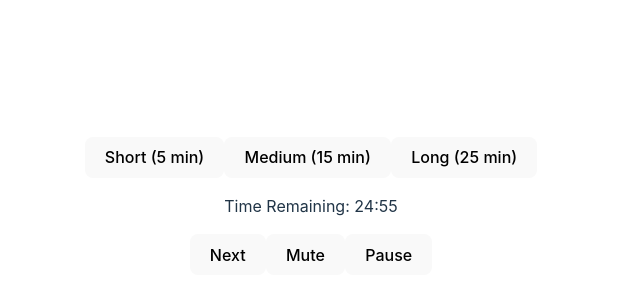
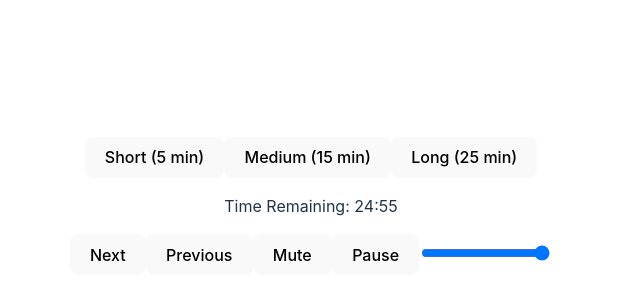
Before and after one commit to galenddavis/space-time-r, a React (Vite) app: page / in a window 1280 px wide. Shown: the part 194-494 px from the top of the page, without its empty margins (329-969 px from the left). Built offline with nearby package versions, Linux system fonts and the light colour scheme.

Commit message:
Fixed volume control, added prev and next buttons

```diff
--- a/src/components/videos/vid-player-test.tsx
+++ b/src/components/videos/vid-player-test.tsx
@@ -17,7 +17,7 @@
     const [vidSrc, setVidSrc] = useState<string>(video.id || Util.videos[playlistIdx].id)
     const [playing, setPlaying] = useState<boolean>(true)
     const [muted, setMuted] = useState<boolean>(false)
-    // const [volume, setVolume] = useState<number>(1)
+    const [volume, setVolume] = useState<number>(1)
 
     // useEffect(() => {
     //   setVidSrc(videoId)
@@ -29,7 +29,19 @@
 
 
     const nextTrack = () => {
-        setPlaylistIdx(playlistIdx + 1)
+        let nextIdx = playlistIdx + 1
+        if (nextIdx === Util.videos.length) {
+            nextIdx = 0
+        }
+        setPlaylistIdx(nextIdx)
+    }
+
+    const prevTrack = () => {
+        let prevIdx = playlistIdx - 1
+        if (prevIdx <= 0) {
+            prevIdx = Util.videos.length - 1
+        }
+        setPlaylistIdx(prevIdx)
     }
 
     const pauseVid = () => {
@@ -46,18 +58,29 @@
 
     return (
         <div>
+                <div className="controls-container">
+                    <button onClick={() => nextTrack()}>Next</button>
+                    <button onClick={() => prevTrack()}>Previous</button>
+                    <button onClick={() => muteTrack()}>Mute</button>
+                    <button onClick={() => pauseVid()}>{playing ? "Pause" : "Play"}</button>
+                    <input
+                        onChange={event => setVolume(Number(event.target.value))}
+                        type="range"
+                        name="Volume"
+                        id="Volume"
+                        min='0'
+                        max="1"
+                        step="0.1"/>
+
+                </div>
             <ReactPlayer
                 url={`https://www.youtube.com/watch?v=${vidSrc}`}
                 width="100%"
                 height="100%"
                 playing={playing}
                 muted={muted}
-                // volume={volume}
+                volume={volume}
                 />
-                <button onClick={() => nextTrack()}>Next</button>
-                <button onClick={() => muteTrack()}>Mute</button>
-                <button onClick={() => pauseVid()}>{playing ? "Pause" : "Play"}</button>
-                {/* <input onChange={() => changeVol(this)} type="range" name="Volume" id="Volume" min='0' max="1" step="0.1" value="1"/> */}
 
         </div>
     )
--- a/src/main.tsx
+++ b/src/main.tsx
@@ -1,4 +1,3 @@
-import React from 'react'
 import ReactDOM from 'react-dom/client'
 import App from './App.tsx'
 import './index.css'
```
